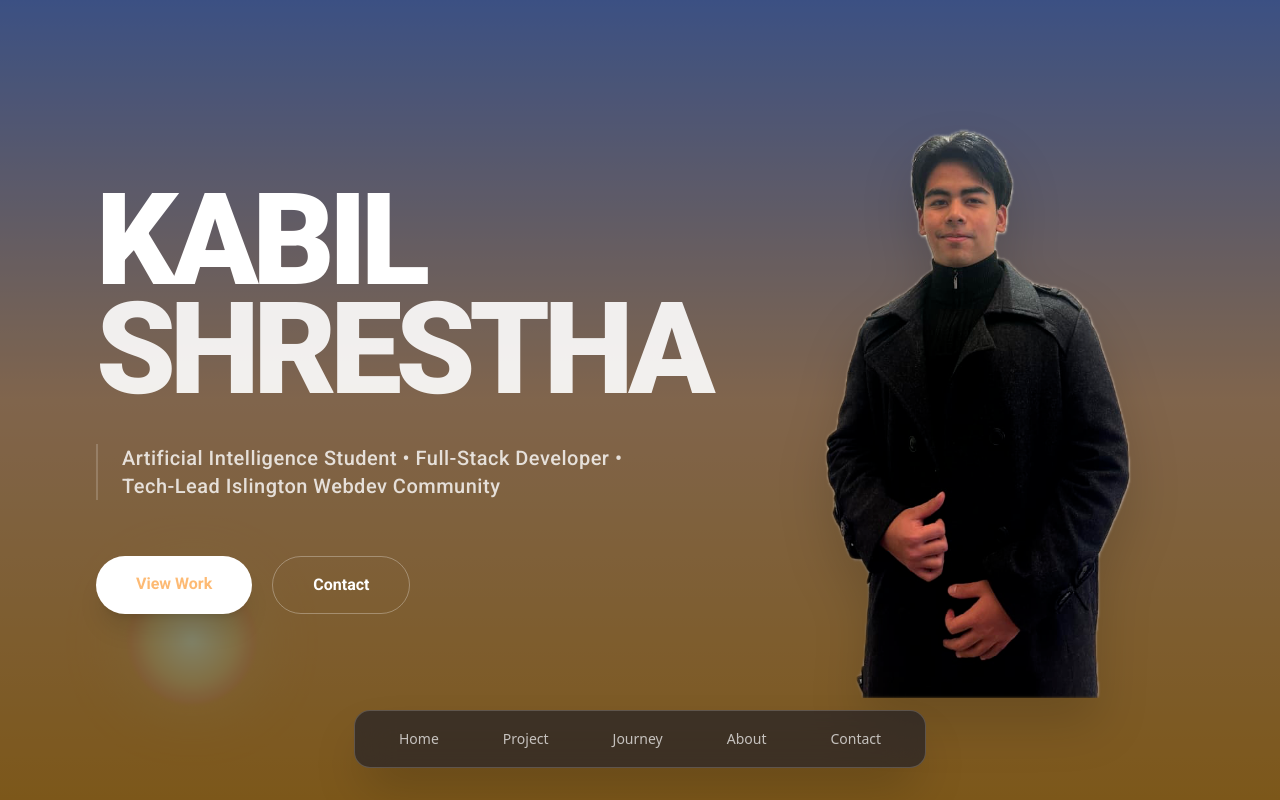
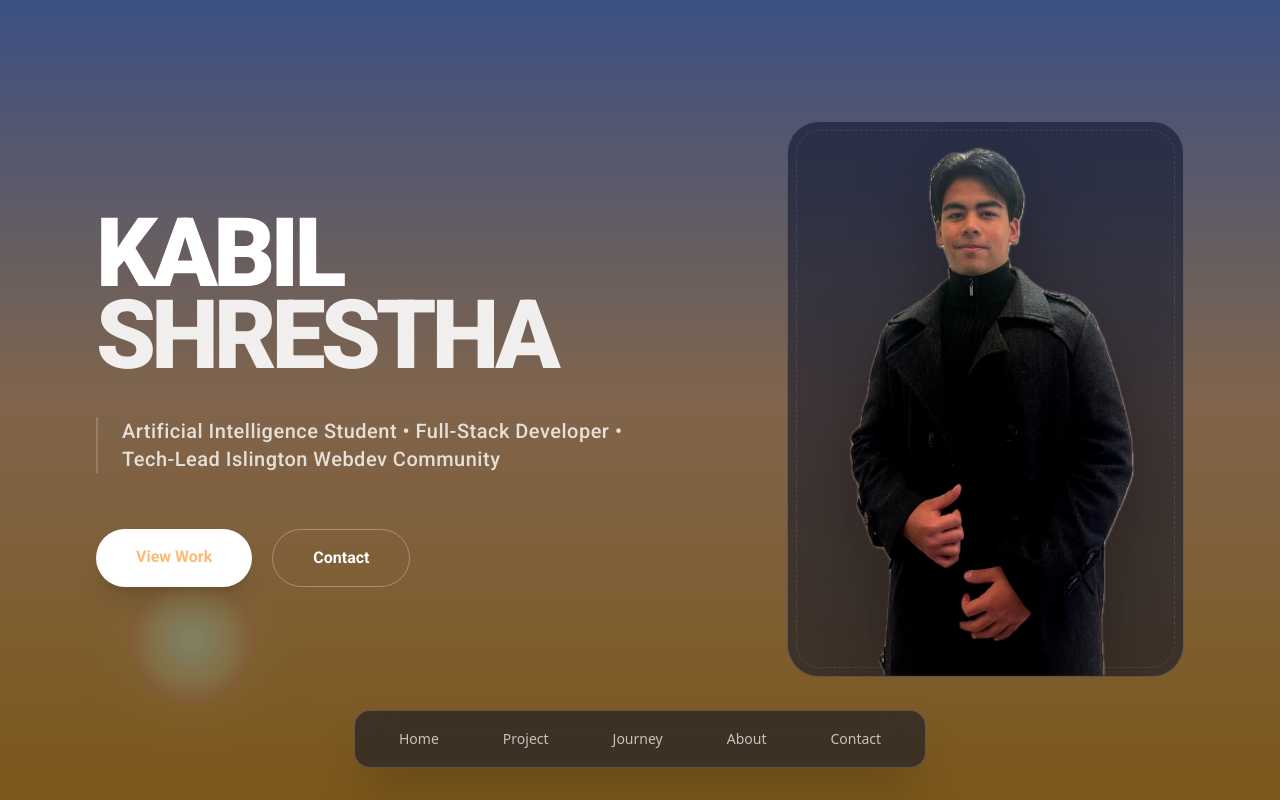
Before and after one commit to Kabilshr/Portfolio, a Next.js app in the folder portfolio/: page / in a window 1280 px wide. Shown: the top 800 px of the page. Built offline with nearby package versions, Linux system fonts and the light colour scheme.

Commit message:
added card to hero image

```diff
--- a/portfolio/components/hero.tsx
+++ b/portfolio/components/hero.tsx
@@ -1,26 +1,155 @@
 "use client";
 
+import { useEffect, useRef } from "react";
 import Image from "next/image";
 import Button from "./button";
+import gsap from "gsap";
 
 export default function Hero() {
+  const sectionRef = useRef<HTMLDivElement>(null);
+  const titleRef = useRef<HTMLHeadingElement>(null);
+  const subtitleRef = useRef<HTMLParagraphElement>(null);
+  const buttonsRef = useRef<HTMLDivElement>(null);
+  const cardWrapperRef = useRef<HTMLDivElement>(null);
+  const cardFloatRef = useRef<HTMLDivElement>(null);
+  const cardInnerRef = useRef<HTMLDivElement>(null);
+
+  useEffect(() => {
+    const ctx = gsap.context(() => {
+      // 1. Entry Reveal Animations
+      const tl = gsap.timeline({ defaults: { ease: "power4.out" } });
+
+      tl.fromTo(
+        cardWrapperRef.current,
+        { opacity: 0, y: 40, scale: 0.96 },
+        { opacity: 1, y: 0, scale: 1, duration: 1.5 }
+      );
+
+      tl.fromTo(
+        titleRef.current,
+        { opacity: 0, y: 30 },
+        { opacity: 1, y: 0, duration: 1.2 },
+        "-=1.2"
+      );
+
+      tl.fromTo(
+        subtitleRef.current,
+        { opacity: 0, x: -20 },
+        { opacity: 1, x: 0, duration: 1.0 },
+        "-=0.9"
+      );
+
+      tl.fromTo(
+        buttonsRef.current,
+        { opacity: 0, y: 15 },
+        { opacity: 1, y: 0, duration: 0.8 },
+        "-=0.8"
+      );
+
+      // 2. Ambient floating movement (yoyo vertical bobbing)
+      gsap.fromTo(
+        cardFloatRef.current,
+        { y: 2 },
+        {
+          y: -2,
+          duration: 5.0,
+          ease: "sine.inOut",
+          yoyo: true,
+          repeat: -1,
+        }
+      );
+
+      // 3. Mouse-move Parallax & 3D Tilt Effect
+      const handleMouseMove = (e: MouseEvent) => {
+        if (!cardWrapperRef.current || !cardInnerRef.current) return;
+
+        const { clientX, clientY } = e;
+        const { innerWidth, innerHeight } = window;
+
+        // Calculate normalized offset from center (-0.5 to 0.5)
+        const xPercent = (clientX / innerWidth) - 0.5;
+        const yPercent = (clientY / innerHeight) - 0.5;
+
+        // Parallax position offset (wrapper translation)
+        gsap.to(cardWrapperRef.current, {
+          x: xPercent * 5,
+          y: yPercent * 5,
+          duration: 0.8,
+          ease: "power2.out",
+        });
+
+        // 3D Tilt (inner card rotation)
+        gsap.to(cardInnerRef.current, {
+          rotationY: xPercent * 3,
+          rotationX: -yPercent * 3,
+          duration: 0.8,
+          ease: "power2.out",
+        });
+      };
+
+      const handleMouseLeave = () => {
+        if (!cardWrapperRef.current || !cardInnerRef.current) return;
+
+        // Reset positions
+        gsap.to(cardWrapperRef.current, {
+          x: 0,
+          y: 0,
+          duration: 1.2,
+          ease: "power3.out",
+        });
+
+        gsap.to(cardInnerRef.current, {
+          rotationY: 0,
+          rotationX: 0,
+          duration: 1.2,
+          ease: "power3.out",
+        });
+      };
+
+      // Desktop/Mouse only check
+      const mediaQuery = window.matchMedia("(hover: hover)");
+      if (mediaQuery.matches) {
+        window.addEventListener("mousemove", handleMouseMove);
+        // Track mouse leaving the section to snap elements back to center
+        sectionRef.current?.addEventListener("mouseleave", handleMouseLeave);
+      }
+
+      return () => {
+        window.removeEventListener("mousemove", handleMouseMove);
+        sectionRef.current?.removeEventListener("mouseleave", handleMouseLeave);
+      };
+    }, sectionRef);
+
+    return () => ctx.revert();
+  }, []);
+
   return (
-    <section className="relative w-full min-h-screen flex items-center px-6 sm:px-12 lg:px-24 overflow-hidden font-sans">
+    <section
+      ref={sectionRef}
+      className="relative w-full min-h-screen flex items-center px-6 sm:px-12 lg:px-24 overflow-hidden font-sans"
+    >
       {/* Background Decor handled by Controller */}
-      <div className="max-w-7xl mx-auto w-full grid grid-cols-1 md:grid-cols-12 gap-12 items-center relative z-2">
+      <div className="max-w-7xl mx-auto w-full grid grid-cols-1 md:grid-cols-12 gap-12 md:gap-16 lg:gap-20 xl:gap-24 items-center relative z-2">
 
         {/* Left Content Block */}
         <div className="md:col-span-7 flex flex-col justify-center space-y-10 mt-24 md:mt-0">
-          <h1 className="text-7xl sm:text-8xl lg:text-9xl font-black tracking-tighter leading-[0.85] uppercase transition-colors text-primary">
+          <h1
+            ref={titleRef}
+            className="text-6xl sm:text-7xl md:text-6xl lg:text-7xl xl:text-8xl 2xl:text-9xl font-black tracking-tighter leading-[0.85] uppercase transition-colors text-primary"
+          >
             Kabil <br />
             <span className="opacity-90">Shrestha</span>
           </h1>
 
-          <p className="text-lg sm:text-xl font-medium tracking-wide max-w-xl border-l-2 pl-6 transition-colors text-muted" style={{ borderColor: 'var(--card-border)' }}>
+          <p
+            ref={subtitleRef}
+            className="text-lg sm:text-xl font-medium tracking-wide max-w-xl border-l-2 pl-6 transition-colors text-muted"
+            style={{ borderColor: 'var(--card-border)' }}
+          >
             Artificial Intelligence Student • Full-Stack Developer • Tech-Lead Islington Webdev Community
           </p>
 
-          <div className="flex flex-wrap gap-5 pt-4">
+          <div ref={buttonsRef} className="flex flex-wrap gap-5 pt-4">
             <Button variant="primary" href="#projects">
               View Work
             </Button>
@@ -32,14 +161,36 @@ export default function Hero() {
 
         {/* Right Visual Block */}
         <div className="md:col-span-5 flex justify-center md:justify-end items-center">
-          <div className="relative w-full max-w-[320px] sm:max-w-[400px] md:max-w-none aspect-[10/14]">
+          {/* Card Wrapper for Parallax Shift */}
+          <div
+            ref={cardWrapperRef}
+            className="relative w-full max-w-[280px] sm:max-w-[340px] md:max-w-[280px] lg:max-w-[360px] xl:max-w-[420px] aspect-[10/14] flex items-center justify-center"
+            style={{ perspective: "1000px" }}
+          >
+            {/* Floating Wrapper for Auto-Bobbing */}
+            <div ref={cardFloatRef} className="w-full h-full flex items-center justify-center">
+              {/* Inner Card for 3D Tilt */}
+              <div
+                ref={cardInnerRef}
+                className="relative w-full h-full rounded-[32px] card overflow-hidden shadow-2xl transition-shadow duration-500 hover:shadow-[0_20px_50px_rgba(0,0,0,0.3)] flex items-end justify-center"
+              >
+                {/* Subtle gradient pattern / texture inside the card background */}
+                <div className="absolute inset-0 bg-gradient-to-tr from-primary/10 via-transparent to-accent/10 opacity-70" />
+                {/* Glowing accent circle inside the card */}
+                <div className="absolute top-[40%] left-[50%] -translate-x-1/2 -translate-y-1/2 w-72 h-72 rounded-full bg-accent/10 blur-3xl pointer-events-none" />
+                {/* Inner decorative border line */}
+                <div className="absolute inset-[8px] rounded-[24px] border border-dashed border-white/10 pointer-events-none" />
+
+                {/* Portrait Cutout Image placed inside the card container */}
                 <Image
                   src="/portrait_cutout.png"
                   alt="Kabil Shrestha"
                   fill
-                className="object-contain object-center drop-shadow-2xl"
+                  className="object-contain object-bottom drop-shadow-[0_20px_40px_rgba(0,0,0,0.35)] z-10"
                   priority
                 />
+              </div>
+            </div>
           </div>
         </div>
 
```
Lines whose indentation alone changed are shown as unchanged.
